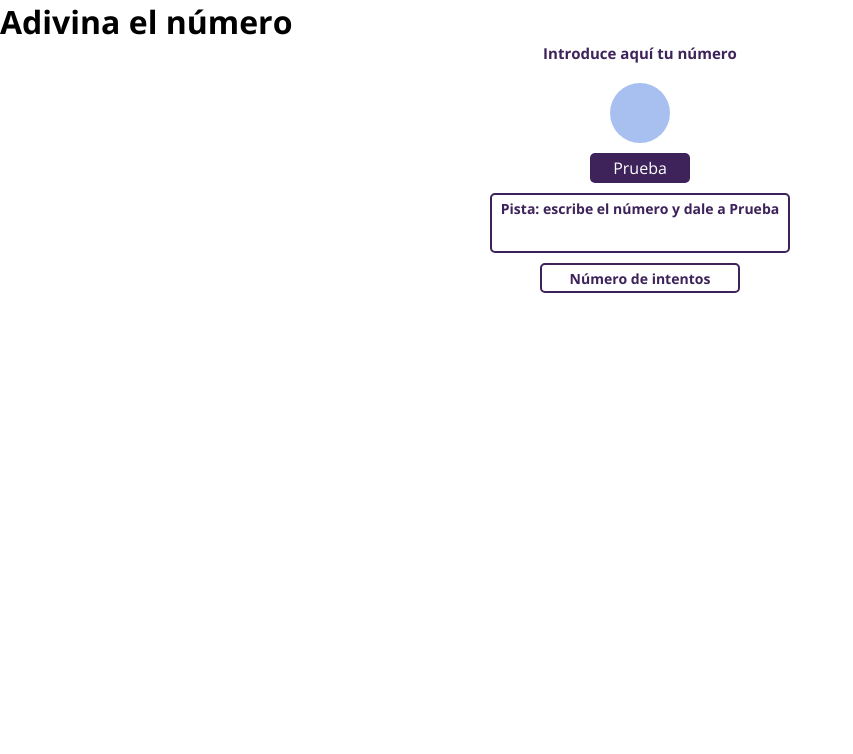
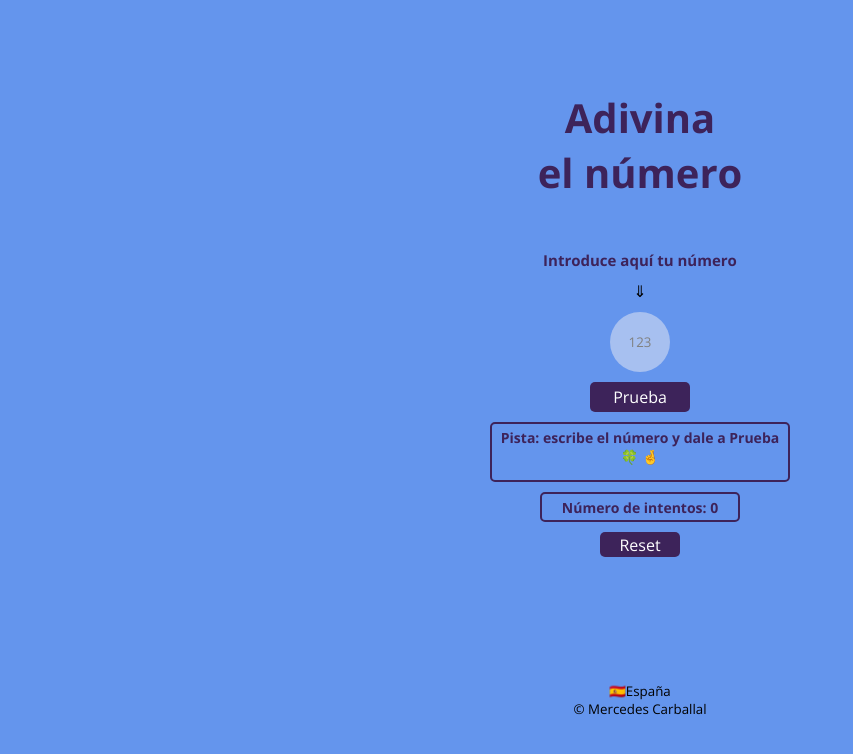
Before and after one commit to mercarf/Adivina-el-numero, a plain HTML site: page index.html in a window 1280 px wide. Shown: the whole page, without its empty margins (0-853 px from the left). Drawn offline with nearby package versions, Linux system fonts and the light colour scheme.

Commit message:
Update index.html

```diff
--- a/index.html
+++ b/index.html
@@ -4,7 +4,7 @@
     <meta charset="UTF-8" />
     <meta name="viewport" content="width=device-width, initial-scale=1.0" />
     <meta http-equiv="X-UA-Compatible" content="ie=edge" />
-    <title>Evaluacion intermedia módulo 2</title>
+    <title>Adivina el número</title>
     <link rel="stylesheet" href="./styles/main.css" />
     <link
       href="https://fonts.googleapis.com/css?family=Open+Sans:400,600,700&display=swap"
@@ -12,25 +12,40 @@
     />
   </head>
   <body>
+    <div class="page">
+      <header class="header">
+        <h1 class="header-title">
+          <span>Adivina</span>
+          <span>el número</span>
+        </h1>
+      </header>
       <main class="main">
-      <h1 class="main-title">
-        Adivina el número
-      </h1>
         <form action="" class="main-form">
-        <label for="" class="form-title">Introduce aquí tu número</label>
+          <label for="number" class="form-title"
+            >Introduce aquí tu número</label>
+          <div>&#8659</div>
           <input
               type="text"
               class="input-number js-input-number"
               id="input-number"
+              placeholder="123"
           />
-
-        <button class="button js-button" id="button" type="button">
-          Prueba
-        </button>
-        <p class="clue js-clue">Pista: escribe el número y dale a Prueba</p>
-        <p class="attempts js-attempts">Número de intentos</p>
+          <input type="submit" value="Prueba" class="button js-button" id="button" />
+          <p class="clue">
+            Pista:
+            <span class="js-clue">escribe el número y dale a Prueba &#127808 🤞</span>
+          </p>
+          <p class="attempts">Número de intentos: <span class="js-attempts">0</span></p>
+          <button class="resetBtn js-reset-button" id="resetBtn" type="submit">Reset</button>
         </form>
       </main>
+      <footer class="footer">
+        <div class="footer-copy">
+          <small> 🇪🇸España</small>
+          <small>&copy; Mercedes Carballal</small>
+        </div>
+      </footer>
+    </div>
     <script type="text/javascript" src="./js/main.js"></script>
   </body>
 </html>
```
Lines whose indentation alone changed are shown as unchanged.
